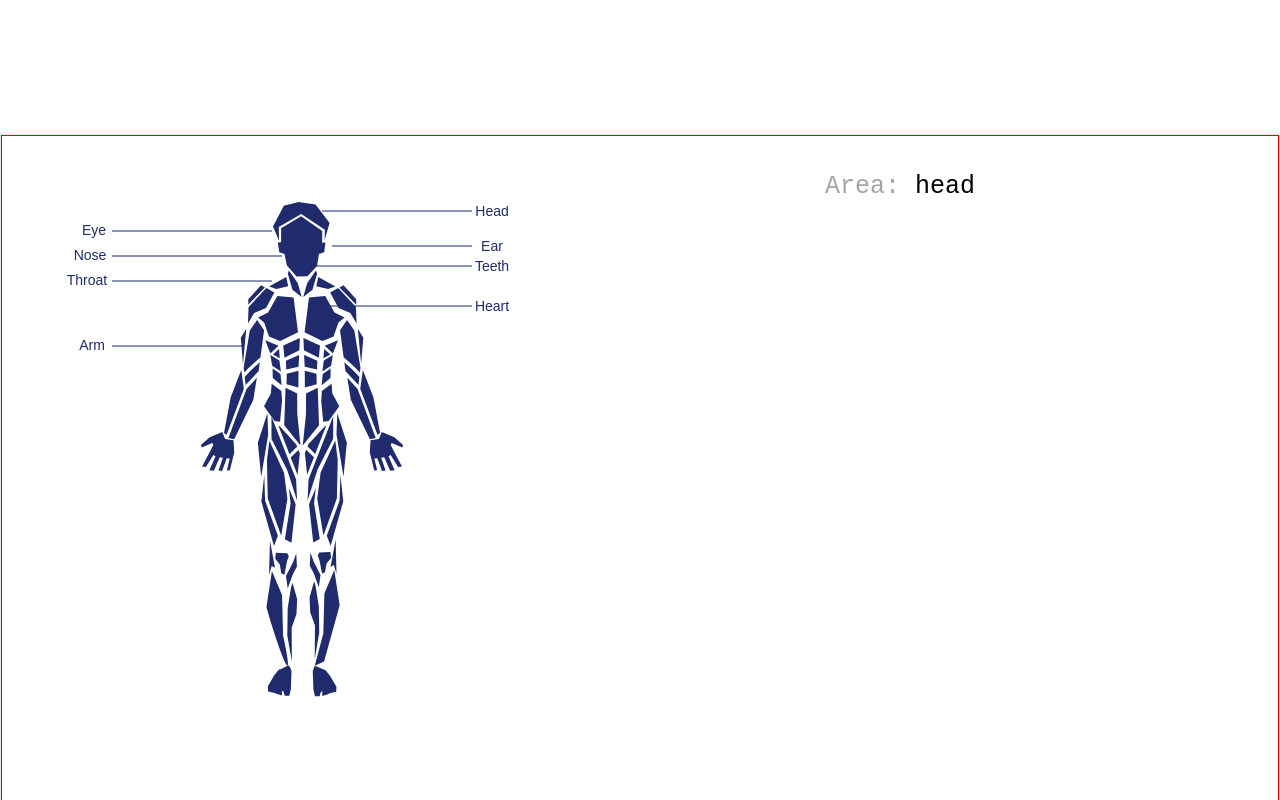
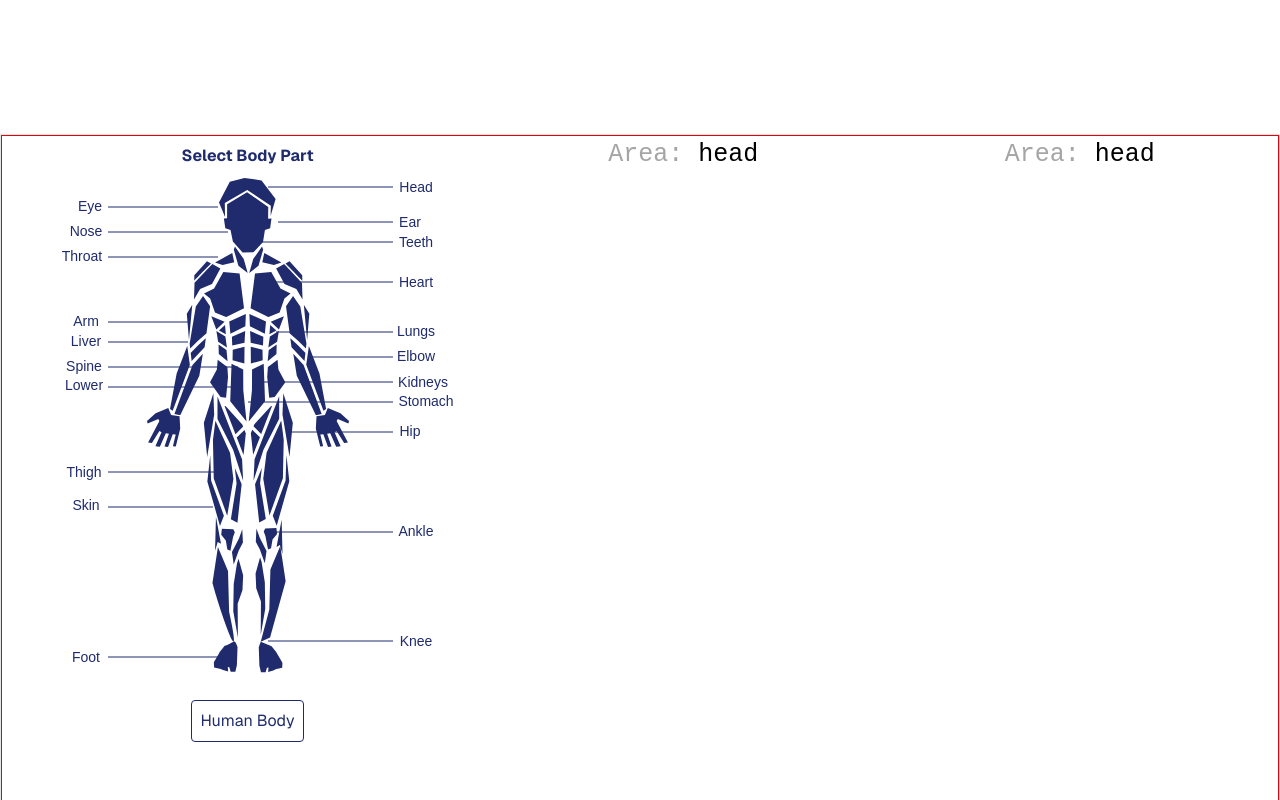
Before and after one commit to sumonmia360/hospital_frontend, a Next.js app: page / in a window 1280 px wide. Shown: the part 1160-1960 px from the top of the page. Built offline with nearby package versions, Linux system fonts and the light colour scheme.

Commit message:
Alhamdulillah Undo file back done

```diff
--- a/src/components/home/HumanBody.css
+++ b/src/components/home/HumanBody.css
@@ -3,12 +3,13 @@
 } */
 
 .human-body {
-  width: 550px;
+  width: 475px;
   position: relative;
   padding-top: 240px;
   height: 500px;
   display: block;
-  margin: 40px auto;
+  /* margin: 40px auto; */
+    /* border: 1px solid #1F2B6C; */
 }
 
 .human-body svg:hover {
@@ -31,8 +32,12 @@
 .human-body svg.body-text-box {
   margin-left: -240px;
   top: -2px;
+  display: flex;
+  justify-content: center;
+  align-items: center;
 
-  width: 530px;
+
+  width: 480px;
   height: 500px;
   fill: #1F2B6C;
   /* border: 1px solid #1F2B6C; */
@@ -72,6 +77,7 @@
 .human-body svg.stomach {
   margin-left: -37.5px;
   top: 130px;
+  z-index: 10000;
 }
 
 /* ====== */
@@ -84,7 +90,7 @@
 }
 .human-body svg.left-leg {
   margin-left: -45px;
-  top: 186px;
+  top: 190px;
   z-index: 9999;
     /* border: 1px solid black; */
 }
@@ -99,7 +105,7 @@
 }
 .human-body svg.right-leg {
   margin-left: 1.5px;
-  top: 186px;
+  top: 190px;
   z-index: 10000;
   /* border: 1px solid black; */
 }
--- a/src/components/home/HumanBody.tsx
+++ b/src/components/home/HumanBody.tsx
@@ -15,77 +15,64 @@ const HumanBody = () => {
   };
 
   return (
-    <div className=" mx-auto  flex justify-center gap-10  w-full h-full ml-30 mt-16">
-      <div className="human-body  " onClick={handlePieceClick}>
-        <svg   className="body-text-box"  xmlns="http://www.w3.org/2000/svg">
-        {/* Head */}
-          <path
-            d="m 260 5 L 410 5"
-            stroke="#1F2B6C"
-            stroke-width="1"
-
-          />
+     <div className=" mx-auto  flex justify-around  w-full h-full ">
+      {/* body col */}
+      <div className="flex flex-col items-center space-y-4 pl-2">
+        <div className="text-[#1F2B6C] text-center font-bold mt-2">Select Body Part</div>
+        <div className="human-body  " onClick={handlePieceClick}>
+        <svg className="body-text-box" xmlns="http://www.w3.org/2000/svg">
+          {/* Head */}
+          <path d="m 260 5 L 385 5" stroke="#1F2B6C" stroke-width="1" />
           {/* Eye */}
-          <path
-
-            d="m 50 25 L 210 25"
-            stroke="#1F2B6C"
-            stroke-width="1"
-
-          />
+          <path d="m 100 25 L 210 25" stroke="#1F2B6C" stroke-width="1" />
           {/* Nose */}
 
-          <path
-
-            d="m 50 50 L 220 50"
-            stroke="#1F2B6C"
-            stroke-width="1"
-
-          />
+          <path d="m 100 50 L 220 50" stroke="#1F2B6C" stroke-width="1" />
           {/* Ear */}
-          <path
-
-            d="m 270 40 L 410 40"
-            stroke="#1F2B6C"
-            stroke-width="1"
-
-          />
+          <path d="m 270 40 L 385 40" stroke="#1F2B6C" stroke-width="1" />
           {/* teeth */}
-          <path
-
-            d="m 248 60 L 410 60"
-            stroke="#1F2B6C"
-            stroke-width="1"
-
-          />
+          <path d="m 248 60 L 385 60" stroke="#1F2B6C" stroke-width="1" />
           {/* Heart */}
-          <path
-
-            d="m 268 100 L 410 100"
-            stroke="#1F2B6C"
-            stroke-width="1"
-
-          />
+          <path d="m 268 100 L 385 100" stroke="#1F2B6C" stroke-width="1" />
+          {/* Lungs */}
+          <path d="m 268 150 L 385 150" stroke="#1F2B6C" stroke-width="1" />
+          {/* Elbow */}
+          <path d="m 300 175 L 385 175" stroke="#1F2B6C" stroke-width="1" />
+          {/* Kidneys */}
+          <path d="m 250 200 L 385 200" stroke="#1F2B6C" stroke-width="1" />
+          {/* Stomach */}
+          <path d="m 240 220 L 385 220" stroke="#1F2B6C" stroke-width="1" />
+          {/* Hip */}
+          <path d="m 280 250 L 385 250" stroke="#1F2B6C" stroke-width="1" />
+          {/* Knee */}
+          <path d="m 260 350 L 385 350" stroke="#1F2B6C" stroke-width="1" />
+          {/* Ankle */}
+          <path d="m 260 459 L 385 459" stroke="#1F2B6C" stroke-width="1" />
 
           {/* Throat */}
 
-          <path
-
-            d="m 50 75 L 210 75"
-            stroke="#1F2B6C"
-            stroke-width="1"
-
-          />
+          <path d="m 100 75 L 210 75" stroke="#1F2B6C" stroke-width="1" />
           {/* Aram */}
 
-          <path
+          <path d="m 100 140 L 180 140" stroke="#1F2B6C" stroke-width="1" />
+          {/* Liver */}
 
-            d="m 50 140 L 180 140"
-            stroke="#1F2B6C"
-            stroke-width="1"
+          <path d="m 100 160 L 180 160" stroke="#1F2B6C" stroke-width="1" />
+          {/* Spine */}
 
-          />
+          <path d="m 100 185 L 230 185" stroke="#1F2B6C" stroke-width="1" />
+          {/* Lower Back */}
 
+          <path d="m 100 205 L 230 205" stroke="#1F2B6C" stroke-width="1" />
+          {/* Thigh */}
+
+          <path d="m 100 290 L 220 290" stroke="#1F2B6C" stroke-width="1" />
+          {/* skin */}
+
+          <path d="m 100 325 L 205 325" stroke="#1F2B6C" stroke-width="1" />
+          {/* Foot */}
+
+          <path d="m 100 475 L 210 475" stroke="#1F2B6C" stroke-width="1" />
 
           <g
             font-size="14"
@@ -93,34 +80,72 @@ const HumanBody = () => {
             fill="#1F2B6C"
             text-anchor="middle"
           >
-            <text x="430" y="20" dy="-10">
+            <text x="408" y="20" dy="-10">
               Head
             </text>
-            <text x="430" y="55" dy="-10">
+            <text x="402" y="55" dy="-10">
               Ear
             </text>
-            <text x="430" y="75" dy="-10">
+            <text x="408" y="75" dy="-10">
               Teeth
             </text>
-            <text x="430" y="115" dy="-10">
+            <text x="408" y="115" dy="-10">
               Heart
             </text>
-            <text x="32" y="39" dy="-10">
+            <text x="408" y="164" dy="-10">
+              Lungs
+            </text>
+            <text x="408" y="189" dy="-10">
+              Elbow
+            </text>
+            <text x="415" y="215" dy="-10">
+              Kidneys
+            </text>
+            <text x="418" y="234" dy="-10">
+              Stomach
+            </text>
+            <text x="402" y="264" dy="-10">
+              Hip
+            </text>
+            <text x="408" y="474" dy="-10">
+              Knee
+            </text>
+            <text x="408" y="364" dy="-10">
+              Ankle
+            </text>
+            <text x="82" y="39" dy="-10">
               Eye
             </text>
-            <text x="28" y="64" dy="-10">
+            <text x="78" y="64" dy="-10">
               Nose
             </text>
-            <text x="25" y="89" dy="-10">
+            <text x="74" y="89" dy="-10">
               Throat
             </text>
-            <text x="30" y="154" dy="-10">
+            <text x="78" y="154" dy="-10">
               Arm
+            </text>
+            <text x="78" y="174" dy="-10">
+              Liver
+            </text>
+            <text x="76" y="199" dy="-10">
+              Spine
+            </text>
+            <text x="76" y="218" dy="-10">
+              Lower
+            </text>
+            <text x="76" y="305" dy="-10">
+              Thigh
+            </text>
+            <text x="78" y="338" dy="-10">
+              Skin
+            </text>
+            <text x="78" y="490" dy="-10">
+              Foot
             </text>
             {/* <text x="370" y="35" dy="-10">
               Head
             </text> */}
-
           </g>
         </svg>
         <svg
@@ -131,13 +156,13 @@ const HumanBody = () => {
           height="95.031"
           viewBox="0 0 56.594 95.031"
         >
-
-          <path d="M15.92 68.5l8.8 12.546 3.97 13.984-9.254-7.38-4.622-15.848 z m 27.1 0l-8.8 12.546-3.976 13.988 9.254-7.38 4.622-15.848z
+          <path
+            d="M15.92 68.5l8.8 12.546 3.97 13.984-9.254-7.38-4.622-15.848 z m 27.1 0l-8.8 12.546-3.976 13.988 9.254-7.38 4.622-15.848z
 
           m 6.11-27.775l.108-11.775-21.16-14.742L8.123 26.133 8.09 40.19l-3.24.215 1.462 9.732 5.208 1.81 2.36 11.63 9.72 11.018 10.856-.324 9.56-10.37 1.918-11.952 5.207-1.81 1.342-9.517z
 
-          m-43.085-1.84l-.257-13.82L28.226 11.9l23.618 15.755-.216 10.37 4.976-17.085 L42.556 2.376 25.49 0 10.803 3.673.002 24.415 z " />
-
+          m-43.085-1.84l-.257-13.82L28.226 11.9l23.618 15.755-.216 10.37 4.976-17.085 L42.556 2.376 25.49 0 10.803 3.673.002 24.415 z "
+          />
         </svg>
         <svg
           data-position="left-shoulder"
@@ -297,6 +322,13 @@ const HumanBody = () => {
           <path d="m 19.558357,1.92821 c -22.1993328,20.55867 -11.0996668,10.27933 0,0 z m 5.975,5.989 -0.664,18.415 -1.55,6.435 -4.647,0 -1.327,-4.437 -1.55,-0.222 0.332,4.437 -5.864,-1.778 -1.5499998,-0.887 -6.64,-1.442 -0.22,-5.214 6.418,-10.87 4.4259998,-5.548 c 9.991542,-3.26362 9.41586,-8.41457 12.836,1.111 z" />
         </svg>
       </div>
+      {/* info col */}
+      <div className="border rounded p-2 border-[#1F2B6C] text-[#1F2B6C]">Human Body</div>
+      </div>
+      <div id="area" className=" ">
+        Area: <span id="data">{selectedArea}</span>
+      </div>
+      {/* info col */}
       <div id="area" className=" ">
         Area: <span id="data">{selectedArea}</span>
       </div>
```
Also changed, not shown: 1 other file (tests, documents, lock files or other folders).
